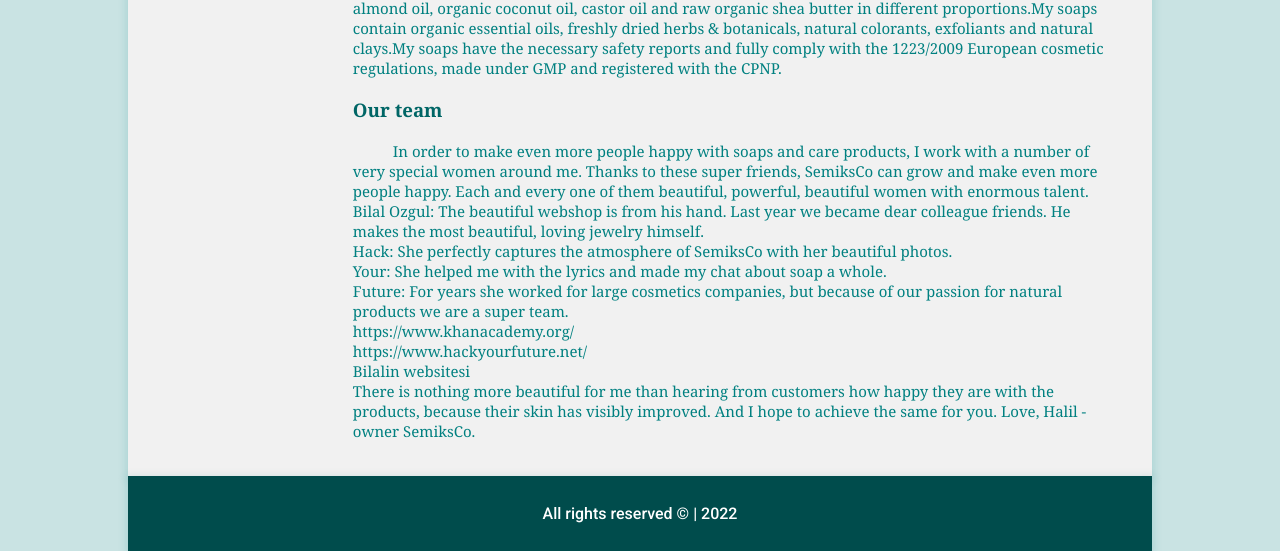
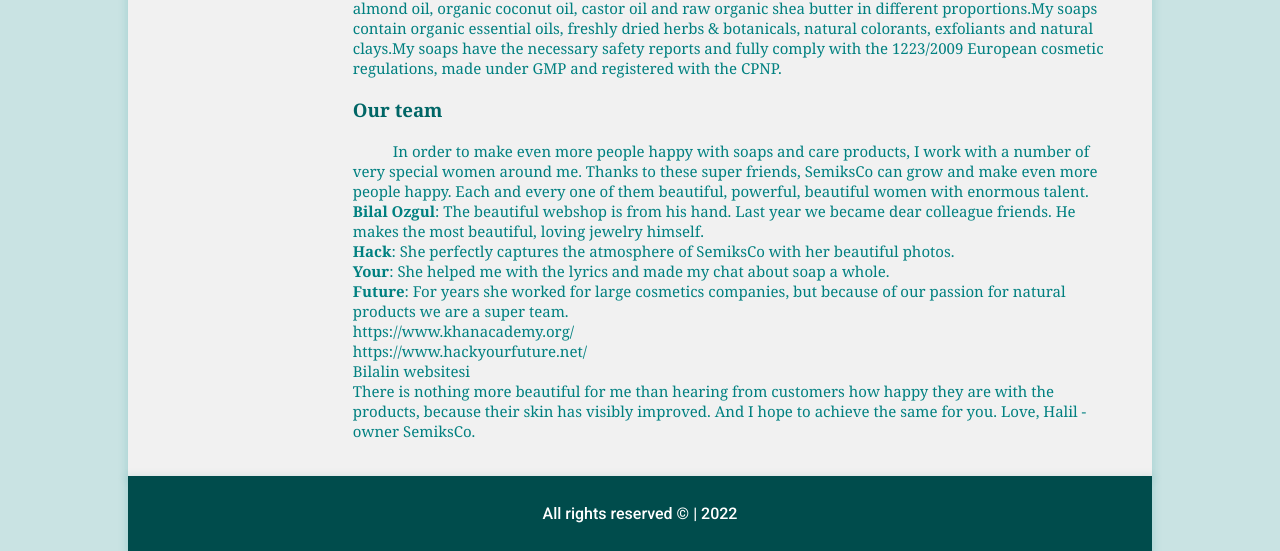
Before and after one commit to SemiksCo/SemiksCo, a plain HTML site: page AboutUs.html in a window 1280 px wide. Shown: the part 879-1430 px from the top of the page. Drawn offline with Linux system fonts and the light colour scheme.

Commit message:
Update AboutUs.html

```diff
--- a/AboutUs.html
+++ b/AboutUs.html
@@ -283,10 +283,10 @@
 					<h3 class="auh3">Our team</h3>
 					<p class="aup">In order to make even more people happy with soaps and care products, I work with a number of very special women around me.
 					Thanks to these super friends, SemiksCo can grow and make even more people happy. Each and every one of them beautiful, powerful, beautiful women with enormous talent.<br>
-					Bilal Ozgul: The beautiful webshop is from his hand. Last year we became dear colleague friends. He makes the most beautiful, loving jewelry himself. <br>
-					Hack: She perfectly captures the atmosphere of SemiksCo with her beautiful photos.<br>
-					Your: She helped me with the lyrics and made my chat about soap a whole.<br>
-					Future: For years she worked for large cosmetics companies, but because of our passion for natural products we are a super team.<br>
+					<strong>Bilal Ozgul</strong>: The beautiful webshop is from his hand. Last year we became dear colleague friends. He makes the most beautiful, loving jewelry himself. <br>
+					<strong>Hack</strong>: She perfectly captures the atmosphere of SemiksCo with her beautiful photos.<br>
+					<strong>Your</strong>: She helped me with the lyrics and made my chat about soap a whole.<br>
+					<strong>Future</strong>: For years she worked for large cosmetics companies, but because of our passion for natural products we are a super team.<br>
 					https://www.khanacademy.org/<br>
 					https://www.hackyourfuture.net/<br>
 					Bilalin websitesi<br>
```
